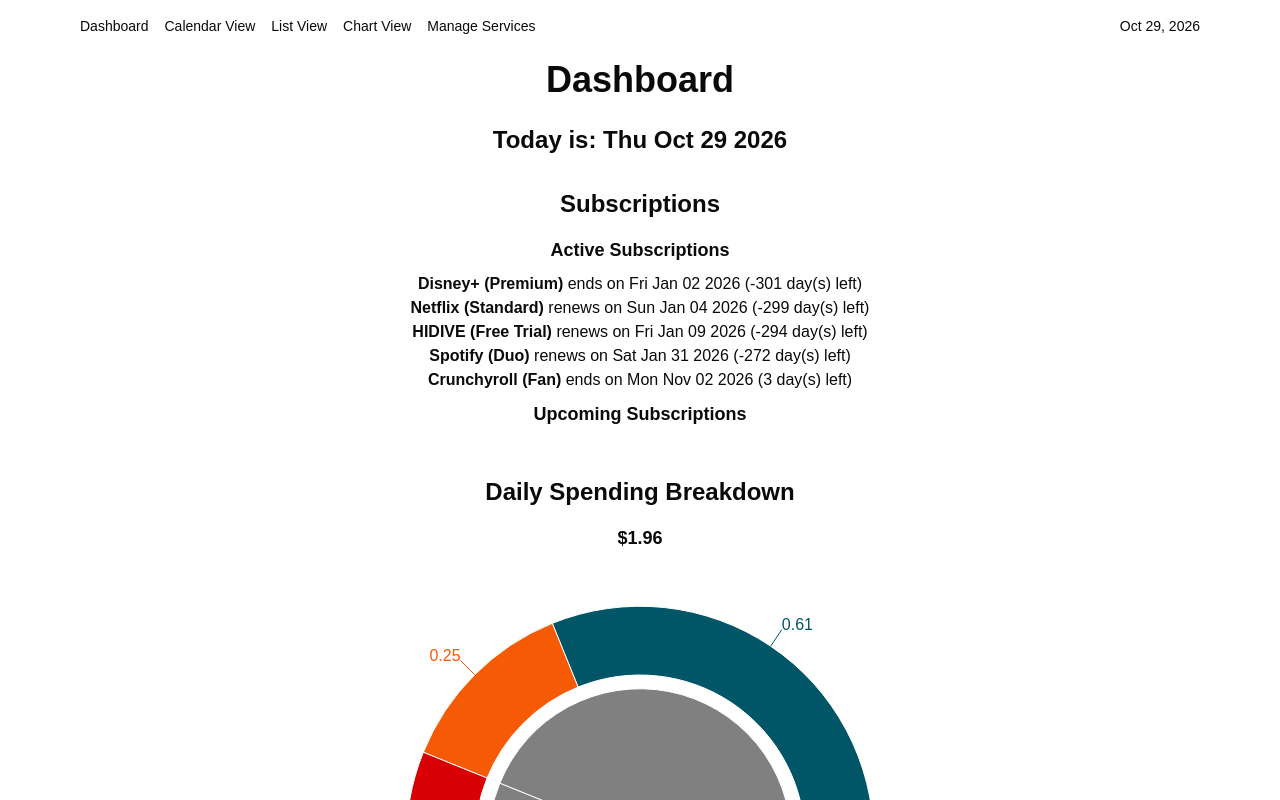
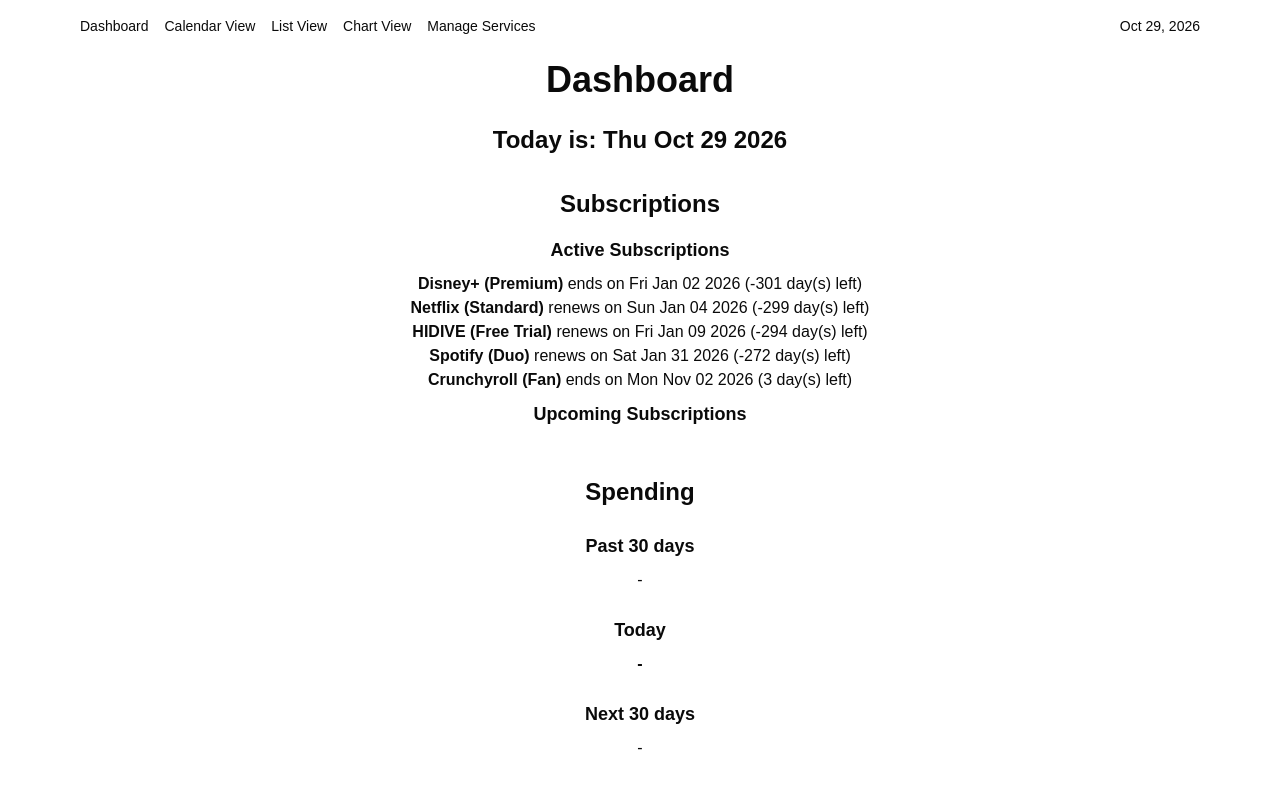
Before and after one commit to jwchoi0722/subscription-manager, a React (Vite) app: page /Dashboard in a window 1280 px wide. Shown: the top 800 px of the page. Built offline with nearby package versions, Linux system fonts and the light colour scheme.

Commit message:
added spending section to Dashboard

```diff
--- a/src/Dashboard.tsx
+++ b/src/Dashboard.tsx
@@ -58,9 +58,21 @@ function Dashboard() {
     sortedPieSubs.push(...subEntries);
   }
 
-   const upcomingSubs: Subscription[] = subs
+  const upcomingSubs: Subscription[] = subs
     .filter((sub) => sub.status === SubscriptionStatus.Upcoming && sub.start > today)
     .sort((a, b) => a.end.getTime() - b.end.getTime());
+
+  const past30DaysStart: Date = new Date(today.getFullYear(), today.getMonth(), today.getDate() - 30);
+  const next30DaysEnd: Date = new Date(today.getFullYear(), today.getMonth() + 1, today.getDate() + 30);
+  const todayEnd: Date = new Date(today.getFullYear(), today.getMonth(), today.getDate() + 1);
+  const past30DaysSubs: Subscription[] = subs
+    .filter((sub) => past30DaysStart <= sub.start && sub.start < today)
+    .sort((a, b) => a.start.getTime() - b.start.getTime());
+  const todaySubs: Subscription[] = subs
+    .filter((sub) => today <= sub.start && sub.start < todayEnd);
+  const next30DaysSubs: Subscription[] = subs
+    .filter((sub) => todayEnd <= sub.start && sub.start <= next30DaysEnd)
+    .sort((a, b) => a.start.getTime() - b.start.getTime());
 
   return (
     <>
@@ -90,7 +102,44 @@ function Dashboard() {
       </div>
 
       <div id="section_spending" className="py-4">
-        <h2>Daily Spending Breakdown</h2>
+          <h2>Spending</h2>
+          <div className="py-2">
+            <h3>Past 30 days</h3>
+            {past30DaysSubs.map((sub) => (
+              <div key={sub.id}>
+                {sub.start.toDateString()}: ${sub.totalAmount} for {sub.name}
+              </div>
+            ))}
+            {(past30DaysSubs.length === 0) &&
+              <div>-</div>
+            }
+          </div>
+          <div className="py-2 font-bold">
+            <h3>Today</h3>
+            {todaySubs.map((sub) => (
+              <div key={sub.id}>
+                {sub.start.toDateString()}: ${sub.totalAmount} for {sub.name}
+              </div>
+            ))}
+            {(todaySubs.length === 0) &&
+              <div>-</div>
+            }
+          </div>
+          <div className="py-2">
+            <h3>Next 30 days</h3>
+            {next30DaysSubs.map((sub) => (
+              <div key={sub.id}>
+                {sub.start.toDateString()}: ${sub.totalAmount} for {sub.name}
+              </div>
+            ))}
+            {(next30DaysSubs.length === 0) &&
+              <div>-</div>
+            }
+          </div>
+      </div>
+
+      <div id="section_daily_cost" className="py-4">
+        <h2>Daily Cost Breakdown</h2>
         <h3>${pieTotal}</h3>
         <PieChart style={{ width: "100%", height: "70vh" }}>
           {isCategoryPieActive && (
```
